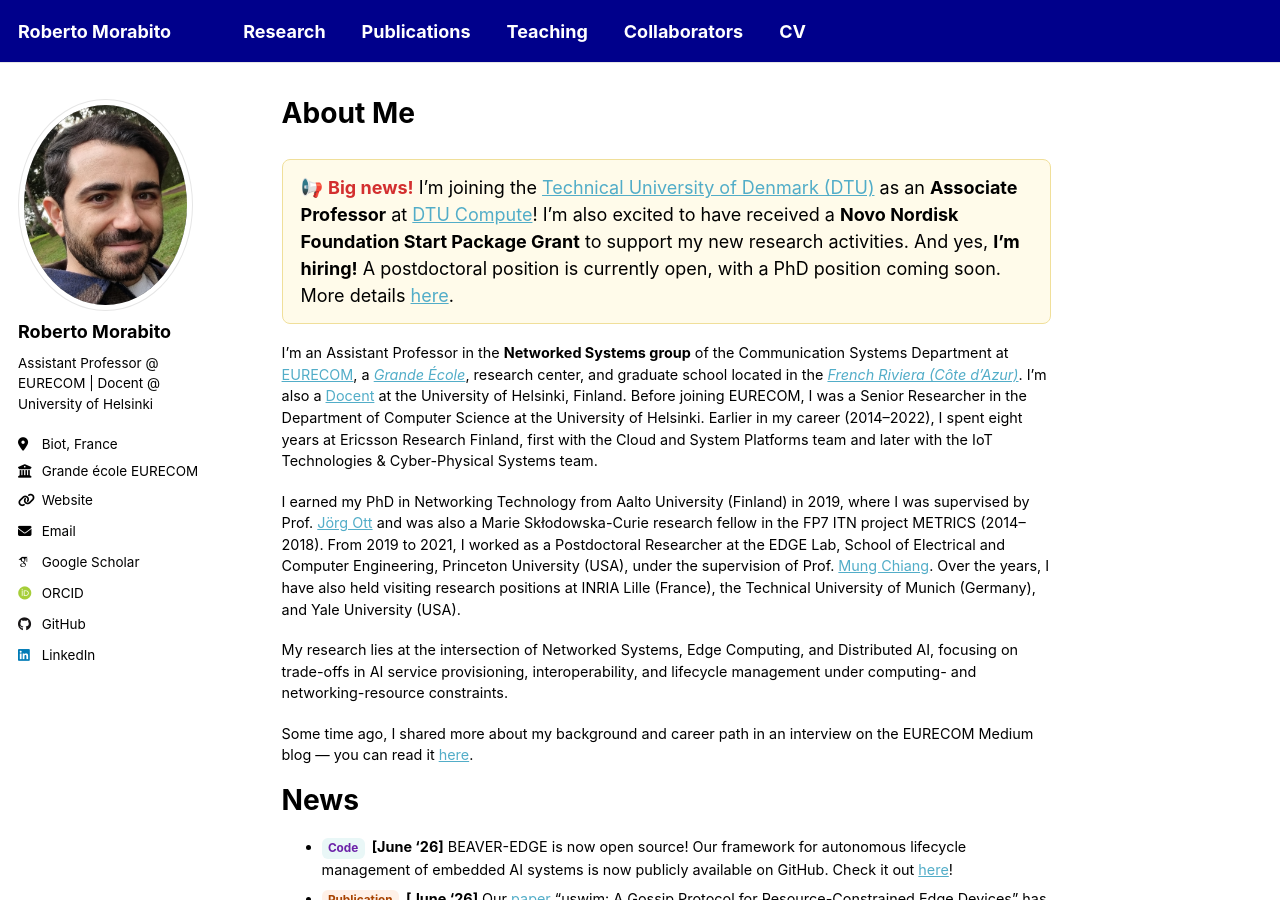
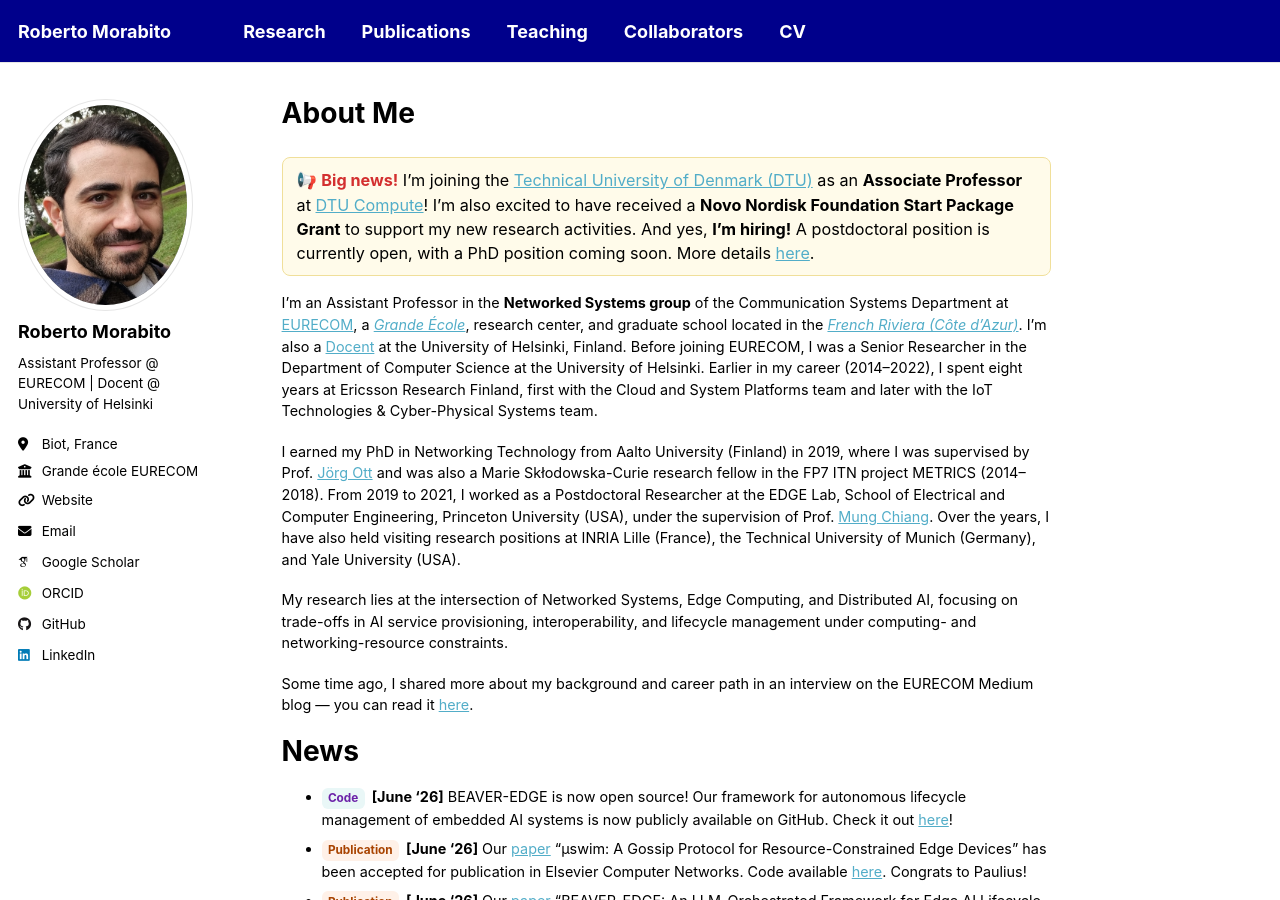
Before and after one commit to robertmora/robertmora.github.io, a Jekyll site: the page built from _pages/about.md, in a window 1280 px wide and 900 px high. Built offline with Jekyll 4.4.1, drawn with Linux system fonts in a browser that asks for light colours; some web fonts are replaced; a script that is not in the unit is left out.

Commit message:
Update about.md

```diff
--- a/_pages/about.md
+++ b/_pages/about.md
@@ -6,7 +6,7 @@ redirect_from:
   - /about/
   - /about.html
 ---
-<div style="background-color: #fffbea; border: 1px solid #f0df9a; border-radius: 8px; padding: 14px 18px; margin: 18px 0;">
+<div style="background-color: #fffbea; border: 1px solid #f0df9a; border-radius: 8px; padding: 10px 14px; margin: 16px 0; font-size: 0.9em;">
 
 📢 <span style="color:#d32f2f;"><strong>Big news!</strong></span>
 I’m joining the <a href="https://www.dtu.dk" target="_blank">Technical University of Denmark (DTU)</a> as an <strong>Associate Professor</strong> at <a href="https://www.compute.dtu.dk/" target="_blank">DTU Compute</a>! I’m also excited to have received a <strong>Novo Nordisk Foundation Start Package Grant</strong> to support my new research activities. And yes, <strong>I’m hiring!</strong> A postdoctoral position is currently open, with a PhD position coming soon. More details <a href="https://efzu.fa.em2.oraclecloud.com/hcmUI/CandidateExperience/en/sites/CX_2001/job/7656" target="_blank">here</a>.
```
